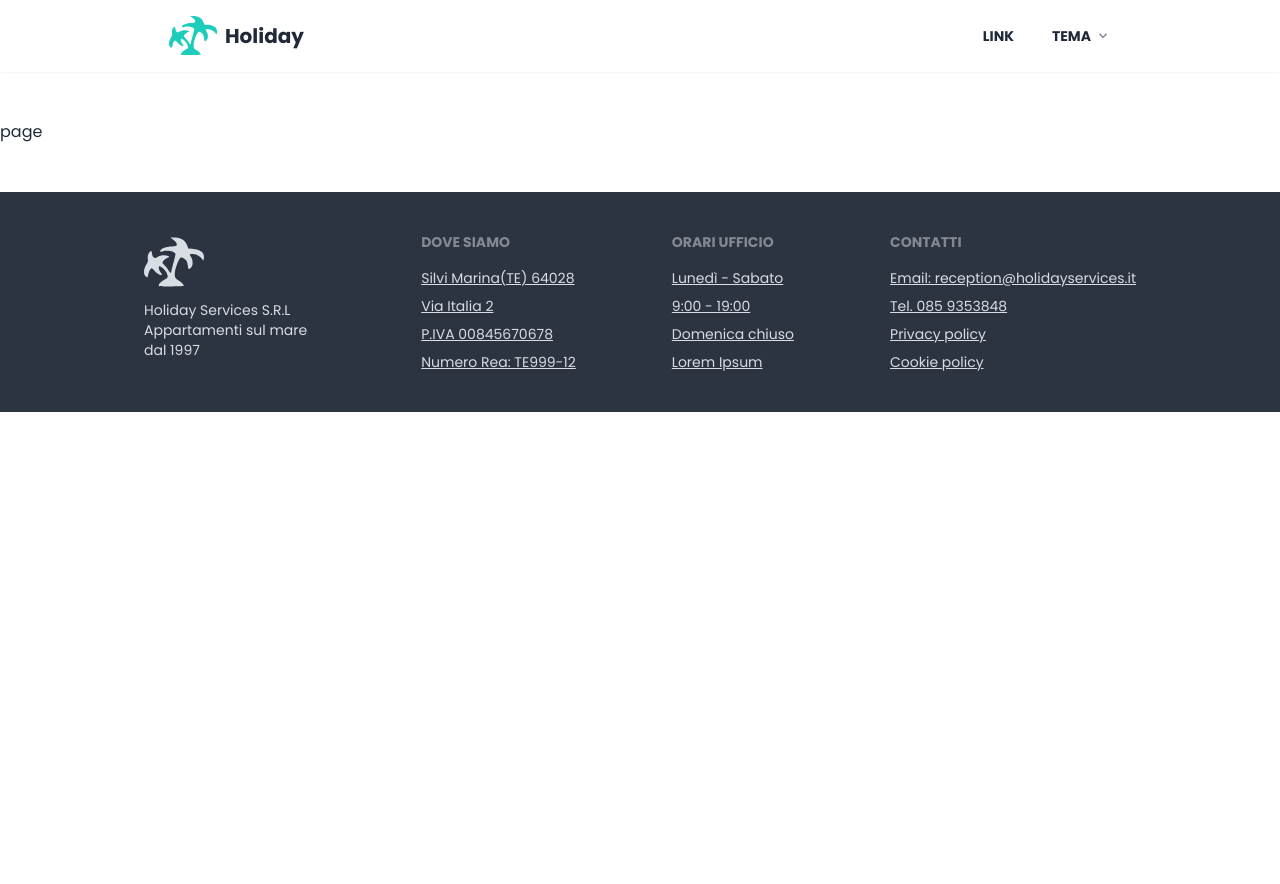
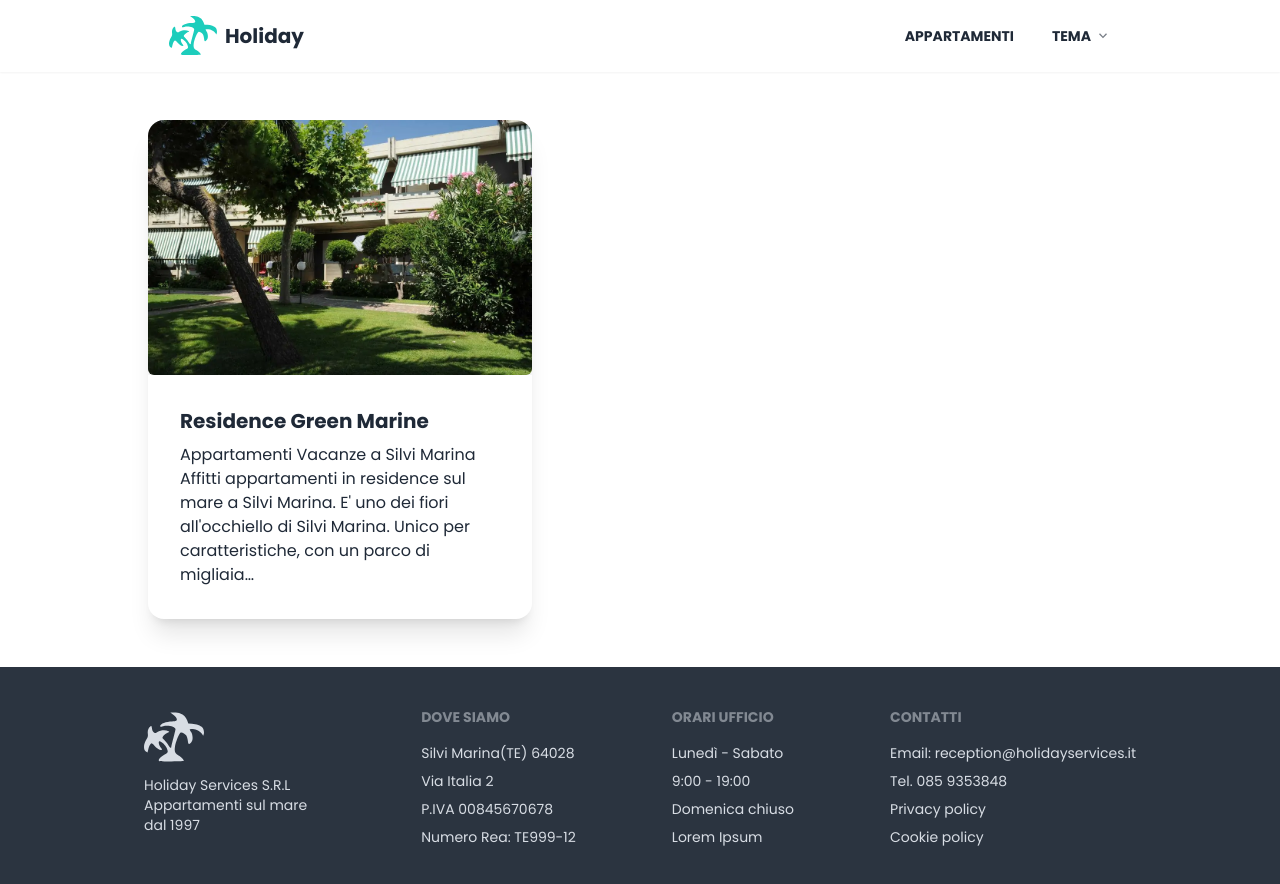
Before and after one commit to LorenzoDF13/holiday, a Next.js app: page / in a window 1280 px wide. Shown: the top 884 px of the page. Before the commit the page ends 800 px from the top, so only its background shows below. Built offline with nearby package versions, Linux system fonts and the light colour scheme.

Commit message:
small fixes

```diff
--- a/app/components/Footer.tsx
+++ b/app/components/Footer.tsx
@@ -29,24 +29,24 @@ const Footer = (props: Props) => {
         </aside>
         <nav>
           <header className="footer-title">Dove Siamo</header>
-          <button className="link ">Silvi Marina(TE) 64028</button>
-          <button className="link ">Via Italia 2 </button>
-          <button className="link ">P.IVA 00845670678</button>
-          <button className="link ">Numero Rea: TE999-12</button>
+          <button>Silvi Marina(TE) 64028</button>
+          <button>Via Italia 2 </button>
+          <button>P.IVA 00845670678</button>
+          <button>Numero Rea: TE999-12</button>
         </nav>
         <nav>
           <header className="footer-title">Orari ufficio</header>
-          <button className="link ">Lunedì - Sabato</button>
-          <button className="link ">9:00 - 19:00</button>
-          <button className="link ">Domenica chiuso</button>
-          <button className="link ">Lorem Ipsum</button>
+          <button>Lunedì - Sabato</button>
+          <button>9:00 - 19:00</button>
+          <button>Domenica chiuso</button>
+          <button>Lorem Ipsum</button>
         </nav>
         <nav>
           <header className="footer-title">Contatti</header>
-          <button className="link ">Email: reception@holidayservices.it</button>
-          <button className="link ">Tel. 085 9353848</button>
-          <button className="link ">Privacy policy</button>
-          <button className="link ">Cookie policy</button>
+          <button>Email: reception@holidayservices.it</button>
+          <button>Tel. 085 9353848</button>
+          <button>Privacy policy</button>
+          <button>Cookie policy</button>
         </nav>
       </section>
     </footer>
--- a/app/components/Header.tsx
+++ b/app/components/Header.tsx
@@ -28,7 +28,7 @@ const Header = (props: Props) => {
           </div>
           <div className="flex justify-end">
             <div className=" ">
-              <button className="btn btn-ghost">Link</button>
+              <button className="btn btn-ghost">Appartamenti</button>
               <ThemeSwitcher />
             </div>
           </div>
--- a/app/page.tsx
+++ b/app/page.tsx
@@ -1,6 +1,8 @@
 import * as fs from "fs";
+import Image from "next/image";
 import React from "react";
-
+import imgGreenMarine from "../public/green-marine/2.webp";
+import Link from "next/link";
 type Props = {};
 const pages = fs
   .readdirSync("/", { withFileTypes: true })
@@ -9,7 +11,27 @@ const pages = fs
 console.log(pages);
 
 const page = (props: Props) => {
-  return <div>page</div>;
+  return (
+    <div className="max-w-screen-lg px-5 m-auto">
+      <Link href={"/green-marine"}>
+        <div className="card w-96 bg-base-100 shadow-xl">
+          <figure>
+            <Image src={imgGreenMarine} alt="green marine" />{" "}
+          </figure>
+          <div className="card-body">
+            <h2 className="card-title">Residence Green Marine</h2>
+
+            <p>
+              Appartamenti Vacanze a Silvi Marina Affitti appartamenti in
+              residence sul mare a Silvi Marina. E' uno dei fiori all'occhiello
+              di Silvi Marina. Unico per caratteristiche, con un parco di
+              migliaia…
+            </p>
+          </div>
+        </div>
+      </Link>
+    </div>
+  );
 };
 
 export default page;
```
